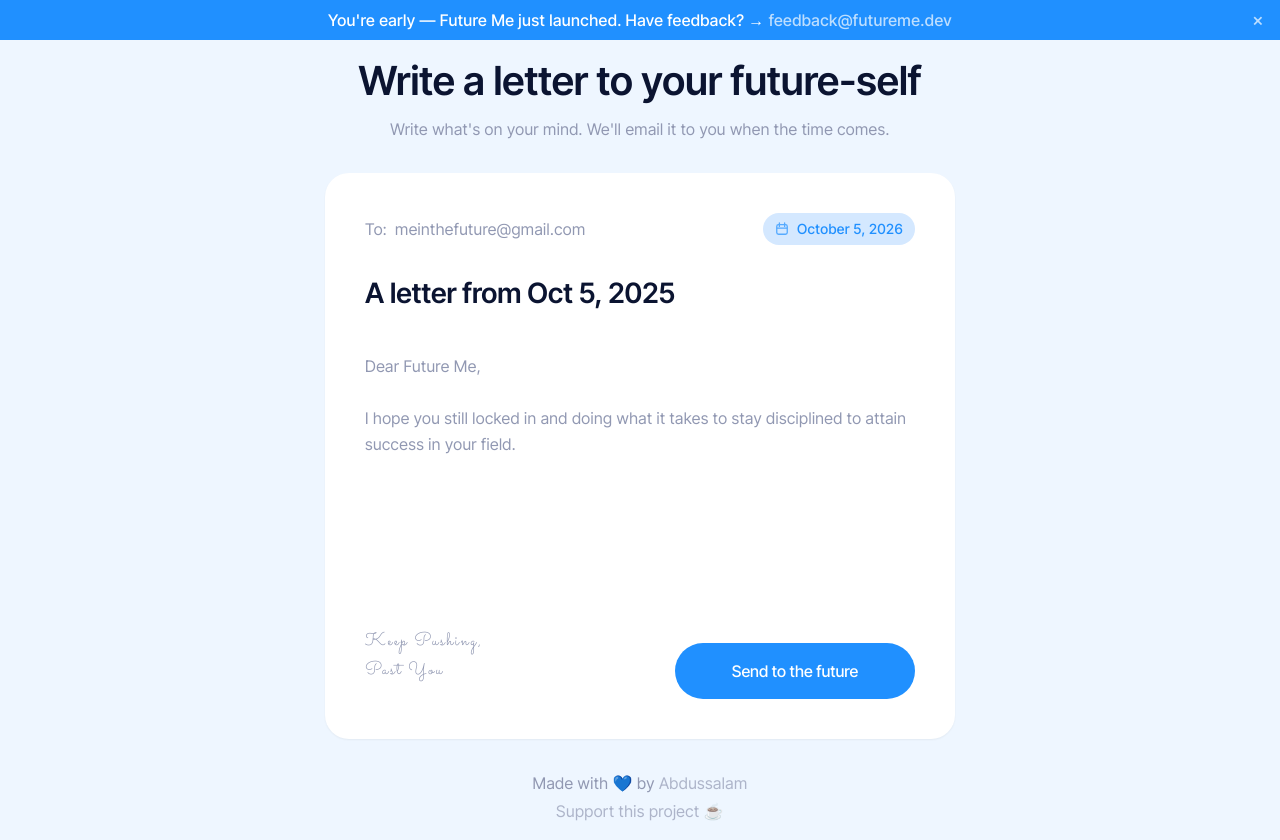
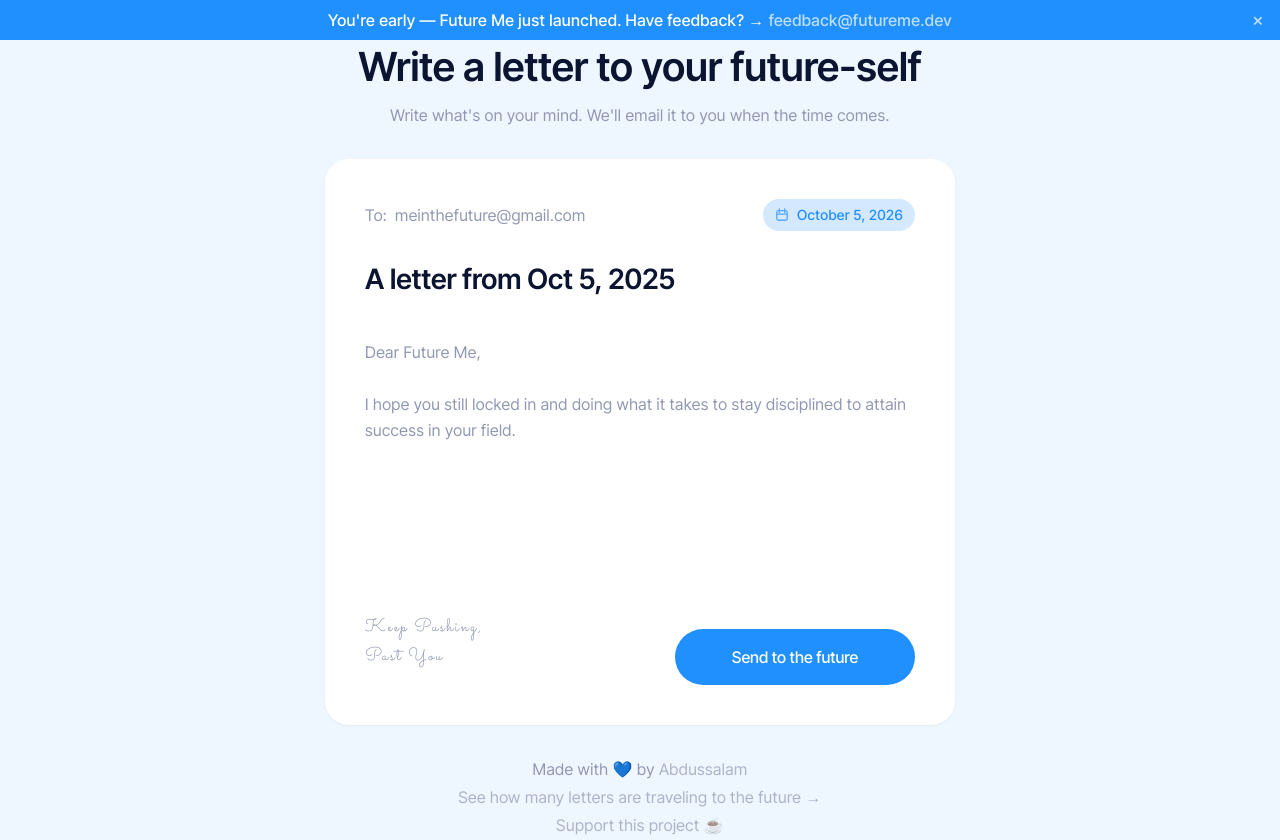
Before and after one commit to Abdussalam-popsy/future-me-email, a React (Vite) app in the folder client/: page / in a window 1280 px wide. Built offline with nearby package versions, Linux system fonts and the light colour scheme; no server answers.

Commit message:
footer link

```diff
--- a/client/src/App.jsx
+++ b/client/src/App.jsx
@@ -1,4 +1,5 @@
 import { useState, useRef } from 'react';
+import { Link } from 'react-router-dom';
 import { motion, AnimatePresence } from 'framer-motion';
 import DatePill from './components/DateModal/DatePill';
 import DateModal from './components/DateModal/DateModal';
@@ -285,6 +286,14 @@ function App() {
                 Abdussalam
               </a>
             </p>
+            <p className="mb-1">
+              <Link
+                to="/stats"
+                className="text-[#9198B2]/70 no-underline hover:text-[#9198B2] transition-colors"
+              >
+                See how many letters are traveling to the future &rarr;
+              </Link>
+            </p>
             <a
               href="https://buymeacoffee.com/abdussalampopsy"
               target="_blank"
```
